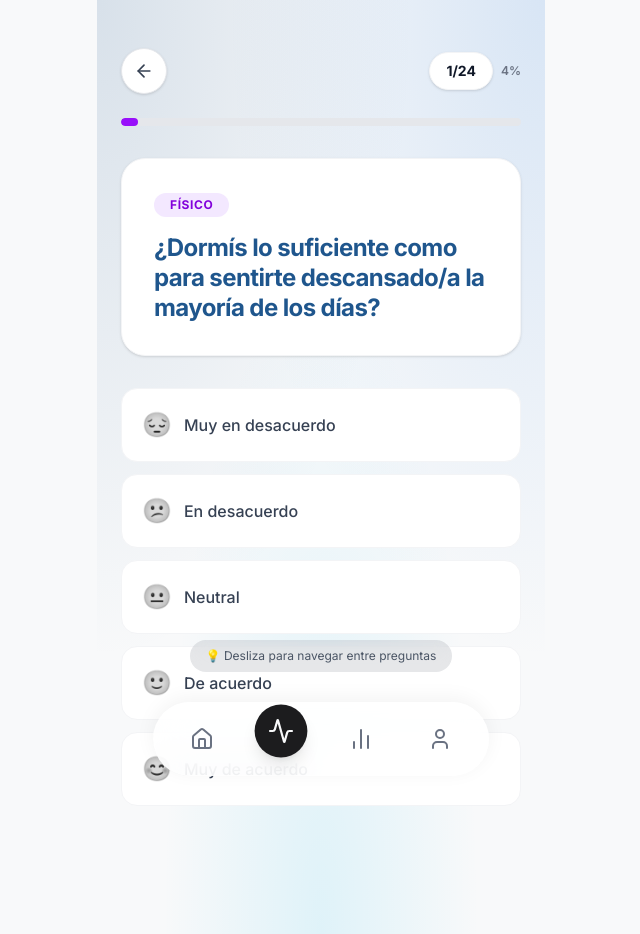
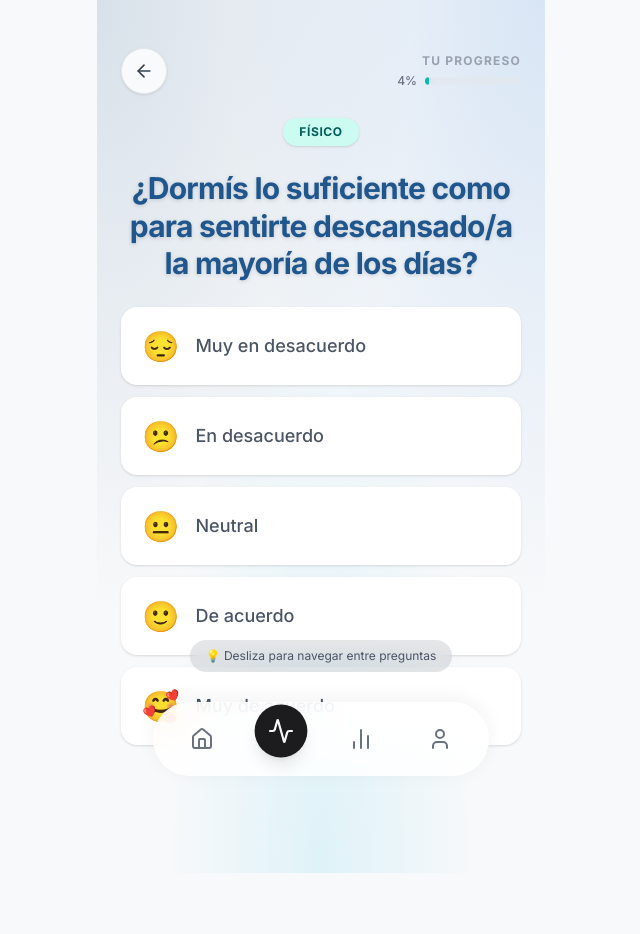
Before and after one commit to leandrosfierro/ebi-360, a Next.js app: page /diagnostico in a window 1280 px wide. Shown: the whole page, without its empty margins (319-959 px from the left). After the commit the page ends 873 px from the top, so only its background shows below. Built offline with nearby package versions, Linux system fonts and the light colour scheme.

Commit message:
Enhance Survey UI: dynamic colors, full emojis, and improved UX transitions

```diff
--- a/src/app/diagnostico/page.tsx
+++ b/src/app/diagnostico/page.tsx
@@ -40,7 +40,7 @@ export default function DiagnosticPage() {
             setTimeout(() => {
                 setCurrentStep(currentStep + 1);
                 setSlideDirection(null);
-            }, 250);
+            }, 400);
         } else {
             router.push("/resultados");
         }
@@ -52,12 +52,13 @@ export default function DiagnosticPage() {
             setTimeout(() => {
                 setCurrentStep(currentStep - 1);
                 setSlideDirection(null);
-            }, 250);
+            }, 400);
         } else {
             router.push("/");
         }
     };
 
+    // ... touch handlers remain same ...
     const handleTouchStart = (e: React.TouchEvent) => {
         touchStartX.current = e.touches[0].clientX;
     };
@@ -78,7 +79,7 @@ export default function DiagnosticPage() {
                     setTimeout(() => {
                         setCurrentStep(currentStep + 1);
                         setSlideDirection(null);
-                    }, 250);
+                    }, 400);
                 }
             } else if (swipeDistance < 0 && currentStep > 0) {
                 // Swipe right - previous question
@@ -87,9 +88,59 @@ export default function DiagnosticPage() {
         }
     };
 
+    const getDomainStyles = (domain: string) => {
+        const lower = domain.toLowerCase();
+        if (lower.includes("físico") || lower.includes("física")) return {
+            badge: "bg-teal-100 text-teal-800",
+            bar: "bg-teal-500",
+            optionSelected: "bg-teal-50 border-teal-200 ring-teal-100 text-teal-900",
+            checkBg: "bg-teal-100",
+            checkIcon: "text-teal-600"
+        };
+        if (lower.includes("emocional") || lower.includes("mental")) return {
+            badge: "bg-pink-100 text-pink-800",
+            bar: "bg-pink-500",
+            optionSelected: "bg-pink-50 border-pink-200 ring-pink-100 text-pink-900",
+            checkBg: "bg-pink-100",
+            checkIcon: "text-pink-600"
+        };
+        if (lower.includes("social")) return {
+            badge: "bg-indigo-100 text-indigo-800",
+            bar: "bg-indigo-500",
+            optionSelected: "bg-indigo-50 border-indigo-200 ring-indigo-100 text-indigo-900",
+            checkBg: "bg-indigo-100",
+            checkIcon: "text-indigo-600"
+        };
+        if (lower.includes("valores") || lower.includes("espiritual")) return {
+            badge: "bg-amber-100 text-amber-800",
+            bar: "bg-amber-500",
+            optionSelected: "bg-amber-50 border-amber-200 ring-amber-100 text-amber-900",
+            checkBg: "bg-amber-100",
+            checkIcon: "text-amber-600"
+        };
+        if (lower.includes("profesional") || lower.includes("trabajo")) return {
+            badge: "bg-blue-100 text-blue-800",
+            bar: "bg-blue-500",
+            optionSelected: "bg-blue-50 border-blue-200 ring-blue-100 text-blue-900",
+            checkBg: "bg-blue-100",
+            checkIcon: "text-blue-600"
+        };
+
+        // Default Purple
+        return {
+            badge: "bg-purple-100 text-purple-800",
+            bar: "bg-purple-600",
+            optionSelected: "bg-purple-50 border-purple-200 ring-purple-100 text-purple-900",
+            checkBg: "bg-purple-100",
+            checkIcon: "text-purple-600"
+        };
+    };
+
+    const domainStyle = getDomainStyles(currentQuestion.domain);
+
     return (
         <div
-            className="flex min-h-screen flex-col bg-mesh-gradient text-foreground"
+            className="flex min-h-screen flex-col bg-mesh-gradient text-foreground transition-colors duration-500"
             suppressHydrationWarning
             onTouchStart={handleTouchStart}
             onTouchMove={handleTouchMove}
@@ -99,55 +150,60 @@ export default function DiagnosticPage() {
             <div className="flex items-center justify-between px-6 py-6 pt-12">
                 <button
                     onClick={handleBack}
-                    className="rounded-full bg-white p-3 text-gray-700 shadow-sm transition-all hover:bg-gray-100 hover:scale-110 active:scale-95 border border-gray-200"
+                    className="rounded-full bg-white/80 backdrop-blur-sm p-3 text-gray-700 shadow-sm transition-all hover:bg-white hover:scale-110 active:scale-95 border border-gray-200"
                 >
                     <ArrowLeft className="h-5 w-5" />
                 </button>
+                <div className="flex flex-col items-end">
+                    <span className="text-xs font-bold uppercase tracking-widest text-gray-400 mb-1">
+                        Tu Progreso
+                    </span>
                     <div className="flex items-center space-x-2">
-                    <span className="rounded-full bg-white px-4 py-2 text-sm font-bold text-gray-900 shadow-sm border border-gray-100">
-                        {currentStep + 1}/{totalSteps}
-                    </span>
-                    <span className="text-xs font-semibold text-gray-500">
+                        <span className="text-xs font-medium text-gray-500">
                             {Math.round(progress)}%
                         </span>
-                </div>
-            </div>
-
-            {/* Progress Bar */}
-            <div className="mx-6 mb-8">
-                <div className="relative h-2 overflow-hidden rounded-full bg-gray-200">
+                        <div className="relative h-2 w-24 overflow-hidden rounded-full bg-gray-200/50">
                             <div
-                        className="h-full bg-purple-600 transition-all duration-500 ease-out rounded-full"
+                                className={cn("h-full transition-all duration-500 ease-out rounded-full shadow-[0_0_10px_rgba(0,0,0,0.1)]", domainStyle.bar)}
                                 style={{ width: `${progress}%` }}
                             />
                         </div>
                     </div>
+                </div>
+            </div>
 
             {/* Question Card */}
-            <div className="flex flex-1 flex-col justify-center px-6 pb-32">
+            <div className="flex flex-1 flex-col justify-center px-6 pb-32 max-w-lg mx-auto w-full">
                 <div
                     className={cn(
-                        "mb-8 rounded-[24px] bg-white p-8 shadow-sm border border-gray-100 transition-all duration-300",
-                        slideDirection === "left" && "translate-x-full opacity-0",
-                        slideDirection === "right" && "-translate-x-full opacity-0"
+                        "mb-6 transition-all duration-500 ease-in-out",
+                        slideDirection === "left" && "translate-x-full opacity-0 scale-95",
+                        slideDirection === "right" && "-translate-x-full opacity-0 scale-95",
+                        !slideDirection && "translate-x-0 opacity-100 scale-100"
                     )}
                 >
-                    <span className="mb-4 inline-block rounded-full bg-purple-100 px-4 py-1 text-xs font-bold uppercase tracking-wider text-purple-700">
+                    <div className="mb-6 flex justify-center">
+                        <span className={cn("inline-flex items-center rounded-full px-4 py-1.5 text-xs font-bold uppercase tracking-wider shadow-sm transition-colors duration-300", domainStyle.badge)}>
                             {currentQuestion.domain}
                         </span>
-                    <h2 className="text-2xl font-bold leading-tight text-gray-900">
+                    </div>
+
+                    <h2 className="text-center text-3xl font-bold leading-tight text-gray-900 drop-shadow-sm">
                         {currentQuestion.text}
                     </h2>
                 </div>
 
                 {/* Options */}
-                <div className="space-y-3">
+                <div className={cn(
+                    "space-y-3 transition-all duration-500 delay-75",
+                    slideDirection ? "opacity-0 translate-y-10" : "opacity-100 translate-y-0"
+                )}>
                     {[
                         { value: 1, label: "Muy en desacuerdo", emoji: "😔" },
                         { value: 2, label: "En desacuerdo", emoji: "😕" },
                         { value: 3, label: "Neutral", emoji: "😐" },
                         { value: 4, label: "De acuerdo", emoji: "🙂" },
-                        { value: 5, label: "Muy de acuerdo", emoji: "😊" },
+                        { value: 5, label: "Muy de acuerdo", emoji: "🥰" },
                     ].map(({ value, label, emoji }) => {
                         const isSelected = answers[currentQuestion.id] === value;
                         return (
@@ -155,18 +211,27 @@ export default function DiagnosticPage() {
                                 key={value}
                                 onClick={() => handleAnswer(value)}
                                 className={cn(
-                                    "group flex w-full items-center justify-between rounded-2xl p-5 font-medium transition-all duration-200 border",
+                                    "group relative flex w-full items-center justify-between rounded-2xl p-5 font-medium transition-all duration-200 border shadow-sm outline-none",
                                     isSelected
-                                        ? "bg-purple-50 border-purple-200 text-purple-900 scale-[1.02]"
-                                        : "bg-white border-gray-100 text-gray-700 hover:bg-gray-50 hover:scale-[1.01] active:scale-[0.99]"
+                                        ? cn("scale-[1.02] shadow-md z-10 ring-2", domainStyle.optionSelected)
+                                        : "bg-white border-transparent hover:border-gray-100 hover:bg-white/80 hover:shadow-md hover:-translate-y-0.5"
                                 )}
                             >
-                                <span className="flex items-center space-x-3">
-                                    <span className="text-2xl grayscale group-hover:grayscale-0 transition-all">{emoji}</span>
-                                    <span>{label}</span>
+                                <span className="flex items-center space-x-4">
+                                    <span className="text-3xl transition-transform duration-300 group-hover:scale-125 filter-none">
+                                        {emoji}
+                                    </span>
+                                    <span className={cn(
+                                        "text-lg transition-colors",
+                                        isSelected ? "text-gray-900 font-bold" : "text-gray-600"
+                                    )}>
+                                        {label}
+                                    </span>
                                 </span>
                                 {isSelected && (
-                                    <Check className="h-5 w-5 text-purple-600" />
+                                    <div className={cn("rounded-full p-1 animate-in zoom-in spin-in-12 duration-300", domainStyle.checkBg)}>
+                                        <Check className={cn("h-5 w-5", domainStyle.checkIcon)} />
+                                    </div>
                                 )}
                             </button>
                         );
```
Lines whose indentation alone changed are shown as unchanged.
